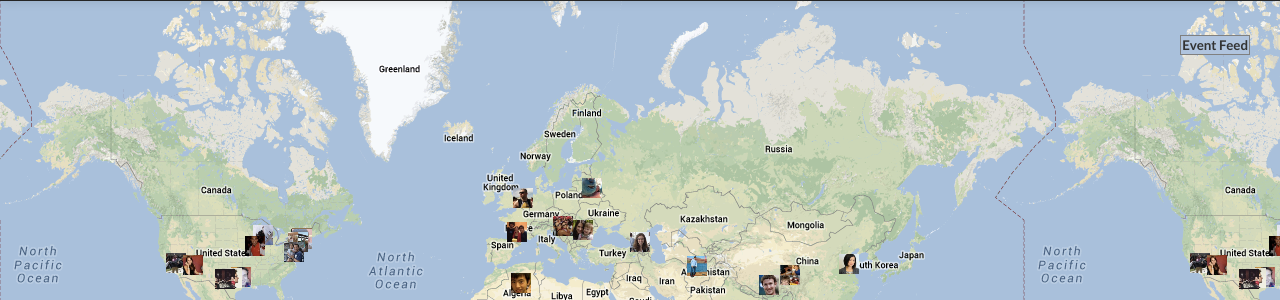
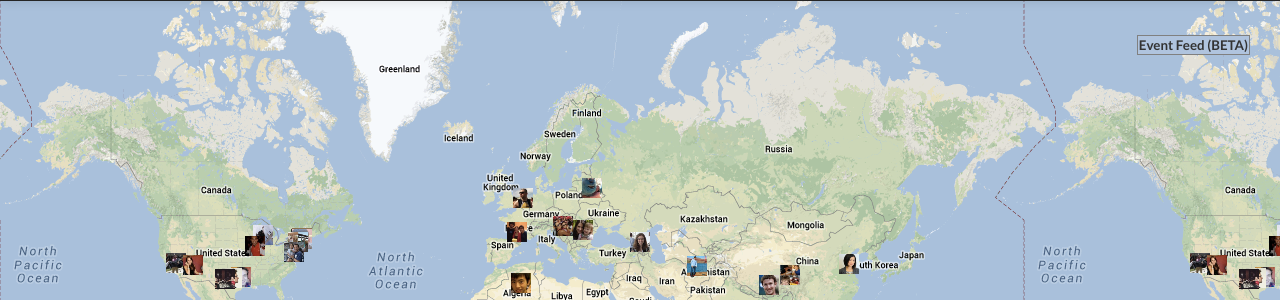
Before and after one commit to tomov/pton.in-1, a Flask app: template templates/main.html in a window 1280 px wide. Shown: the part 50-350 px from the top of the page. Run offline with Flask 2, Linux system fonts and the light colour scheme; the template is opened without the code that fills it, so the values that code supplies are empty; parts of the project's set-up code (start-up, migrations or seed data) failed here and were passed over; some libraries are stand-ins or nearby versions.

Commit message:
ready for prod!... hahahaha

```diff
--- a/constants.py
+++ b/constants.py
@@ -1,7 +1,7 @@
 class DatabaseConstants:
-    #DATABASE_URI_TEMPLATE = "mysql://ebroot:princetoninblank@aa1p36bffnwwqjf.c7vhnm8xo98e.us-east-1.rds.amazonaws.com/%s?init_command=set%%20character%%20set%%20utf8"
+    DATABASE_URI_TEMPLATE = "mysql://ebroot:princetoninblank@aa1p36bffnwwqjf.c7vhnm8xo98e.us-east-1.rds.amazonaws.com/%s?init_command=set%%20character%%20set%%20utf8"
     # local
-    DATABASE_URI_TEMPLATE = "mysql://root:mainatati@localhost/%s?init_command=set%%20character%%20set%%20utf8"
+    #DATABASE_URI_TEMPLATE = "mysql://root:mainatati@localhost/%s?init_command=set%%20character%%20set%%20utf8"
     DATABASE_NAME = 'pton_in'
     DATABASE_URI = DATABASE_URI_TEMPLATE % DATABASE_NAME
 
--- a/static/js/map/map-initialize.js
+++ b/static/js/map/map-initialize.js
@@ -90,7 +90,6 @@ function get_events_for_map_success(data, textStatus, jqXHR) {
     var events = data;
     events_data_global = events; // store events globally
     var map = map_global;
-    console.log(events);
 
     // init data points
     events_info_text = new Array();
--- a/templates/feed.html
+++ b/templates/feed.html
@@ -1,5 +1,5 @@
 <div class='event-feed'>
   <table id='feed' border='1'>
-    <tr><th>Event Feed</th></tr>
+    <tr><th>Event Feed (BETA)</th></tr>
   </table>
 </div>
--- a/templates/prompts.html
+++ b/templates/prompts.html
@@ -36,7 +36,7 @@
   <div class="populate">
 
   <center>
-  <h1>What are you up to? Find people to go with!</h1>
+  <h1>(BETA!) What are you up to? Find people to go with!</h1>
   <h3 class="sub">Your friends will see this event on the map and in their feed.</h3>
     {{ event_form.csrf_token(id='event_csrf_token') }}
     {{ event_form.group_id(value=group.id, id='event_group_id') }}
```
